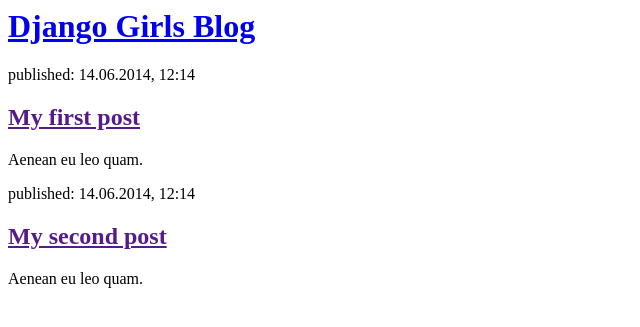
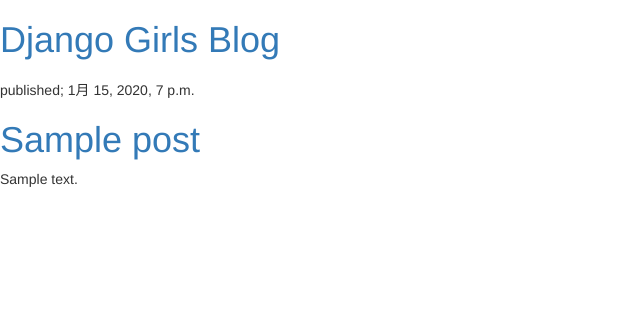
Before and after one commit to akihira0907/my-first-blog, a Django app: template blog/templates/blog/post_list.html in a window 1280 px wide. Shown: the top 327 px of the page, without its empty margins (0-640 px from the left). Run offline with Django 3.2, Linux system fonts and the light colour scheme; the template is opened without the code that fills it: values that come from a table or form of the project are taken from there, others are empty; tables that the repository leaves empty hold one stand-in row (values such as "Sample post"); some libraries are stand-ins or nearby versions.

Commit message:
Modified templates to display posts from database.

```diff
--- a/blog/templates/blog/post_list.html
+++ b/blog/templates/blog/post_list.html
@@ -1,22 +1,20 @@
 <html>
     <head>
         <title>Django Girls blog</title>
+        <link rel="stylesheet" href="//maxcdn.bootstrapcdn.com/bootstrap/3.2.0/css/bootstrap.min.css">
+        <link rel="stylesheet" href="//maxcdn.bootstrapcdn.com/bootstrap/3.2.0/css/bootstrap-theme.min.css">
     </head>
     <body>
         <div>
             <h1><a href="/">Django Girls Blog</a><h1>
         </div>
 
-        <div>
-            <p>published: 14.06.2014, 12:14</p>
-            <h2><a href="">My first post</a></h2>
-           <p>Aenean eu leo quam.</p>
-        </div>
-            <p>published: 14.06.2014, 12:14</p>
-            <h2><a href="">My second post</a></h2>
-           <p>Aenean eu leo quam.</p>
-        <div>
-
-        </div>
+        {% for post in posts %}
+            <div>
+                <p>published; {{ post.published_date }}</p>
+                <h1><a href="">{{ post.title }}</a></h1>
+                <p>{{ post.text|linebreaksbr }}</p>
+            </div>
+        {% endfor %}
     </body>
 </html>
--- a/blog/views.py
+++ b/blog/views.py
@@ -1,6 +1,9 @@
 from django.shortcuts import render
+from django.utils import timezone
+from .models import Post
 
 # Create your views here.
 
 def post_list(request):
-    return render(request, 'blog/post_list.html', {})
+    posts = Post.objects.filter(published_date__lte=timezone.now()).order_by('published_date')
+    return render(request, 'blog/post_list.html', {'posts': posts})
```
